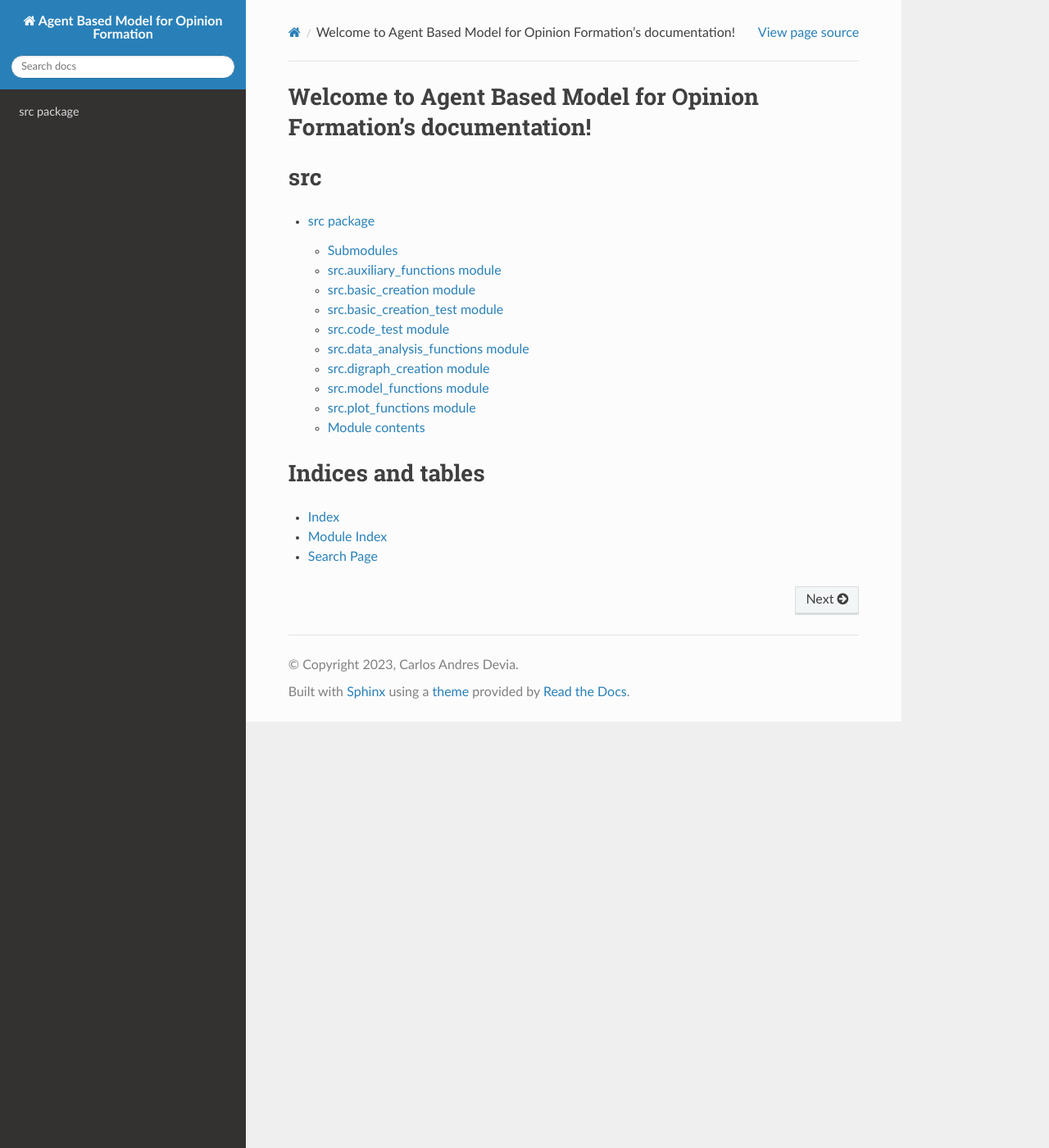
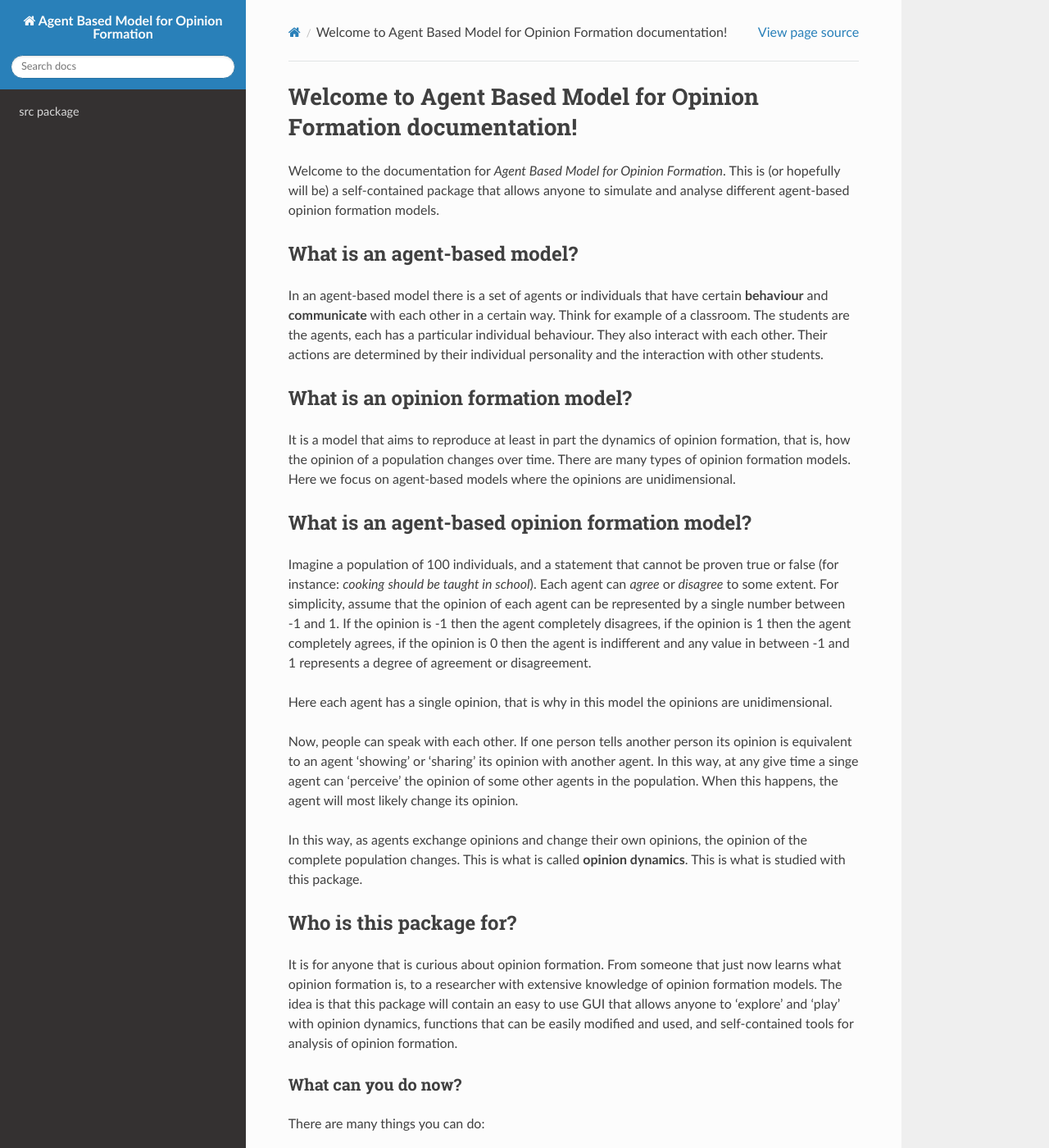
Before and after one commit to CarlosAndresd/f_abm, a Sphinx documentation site: the page built from docs/index.rst, in a window 1280 px wide and 1400 px high. Shown: the whole window at 82% size. Built offline with Sphinx 7.4.7 and the Read the Docs theme 2.0.0, drawn with Linux system fonts in a browser that asks for light colours; some of the changed text lies outside the part shown.

Commit message:
Made some changes to 'index.rst' to explain better the package and also added a 'docs_theory.rst' file, also for the documentation

```diff
--- a/docs/index.rst
+++ b/docs/index.rst
@@ -3,8 +3,73 @@
    You can adapt this file completely to your liking, but it should at least
    contain the root `toctree` directive.
 
-Welcome to Agent Based Model for Opinion Formation's documentation!
+Welcome to Agent Based Model for Opinion Formation documentation!
 ===================================================================
+
+Welcome to the documentation for *Agent Based Model for Opinion Formation*. This is (or hopefully will be) a
+self-contained package that allows anyone to simulate and analyse different agent-based opinion formation models.
+
+What is an agent-based model?
+-----------------------------
+
+In an agent-based model there is a set of agents or individuals that have certain **behaviour** and **communicate**
+with each other in a certain way. Think for example of a classroom. The students are the agents, each has a particular
+individual behaviour. They also interact with each other. Their actions are determined by their individual personality
+and the interaction with other students.
+
+What is an opinion formation model?
+-----------------------------------
+
+It is a model that aims to reproduce at least in part the dynamics of opinion formation, that is, how the opinion of a
+population changes over time. There are many types of opinion formation models. Here we focus on agent-based models
+where the opinions are unidimensional.
+
+What is an agent-based opinion formation model?
+----------------------------------------------
+
+Imagine a population of 100 individuals, and a statement that cannot be proven true or false (for instance: *cooking*
+*should be taught in school*). Each agent can *agree* or *disagree* to some extent. For simplicity, assume that the
+opinion of each agent can be represented by a single number between -1 and 1. If the opinion is -1 then the agent
+completely disagrees, if the opinion is 1 then the agent completely agrees, if the opinion is 0 then the agent is
+indifferent and any value in between -1 and 1 represents a degree of agreement or disagreement.
+
+Here each agent has a single opinion, that is why in this model the opinions are unidimensional.
+
+Now, people can speak with each other. If one person tells another person its opinion is equivalent to an agent
+'showing' or 'sharing' its opinion with another agent. In this way, at any give time a singe agent can 'perceive' the
+opinion of some other agents in the population. When this happens, the agent will most likely change its opinion.
+
+In this way, as agents exchange opinions and change their own opinions, the opinion of the complete population changes.
+This is what is called **opinion dynamics**. This is what is studied with this package.
+
+Who is this package for?
+------------------------
+
+It is for anyone that is curious about opinion formation. From someone that just now learns what opinion formation is,
+to a researcher with extensive knowledge of opinion formation models. The idea is that this package will contain an easy
+to use GUI that allows anyone to 'explore' and 'play' with opinion dynamics, functions that can be easily modified and
+used, and self-contained tools for analysis of opinion formation.
+
+What can you do now?
+____________________
+
+There are many things you can do:
+
+- If you are interested in reading more about the theory behind agent-based opinion formation models, and in particular
+the one that inspires the functioning of this package, you can :ref:`read here <theory_page>`.
+- If you want to start seeing some simulations you can download the GUI and follow some examples.
+- If you want to learn about the functioning of the program and the details of the functions you can go to the
+documentation.
+- If you want to contribute, even with something as simple as comments to this first introduction feel free to send a
+comment here.
+
+
+
+.. toctree::
+   :maxdepth: 2
+   :caption: Theory:
+
+
 
 .. include:: modules.rst
 
```
Also changed, not shown: docs/docs_theory.rst (added, +28 -0 lines).
